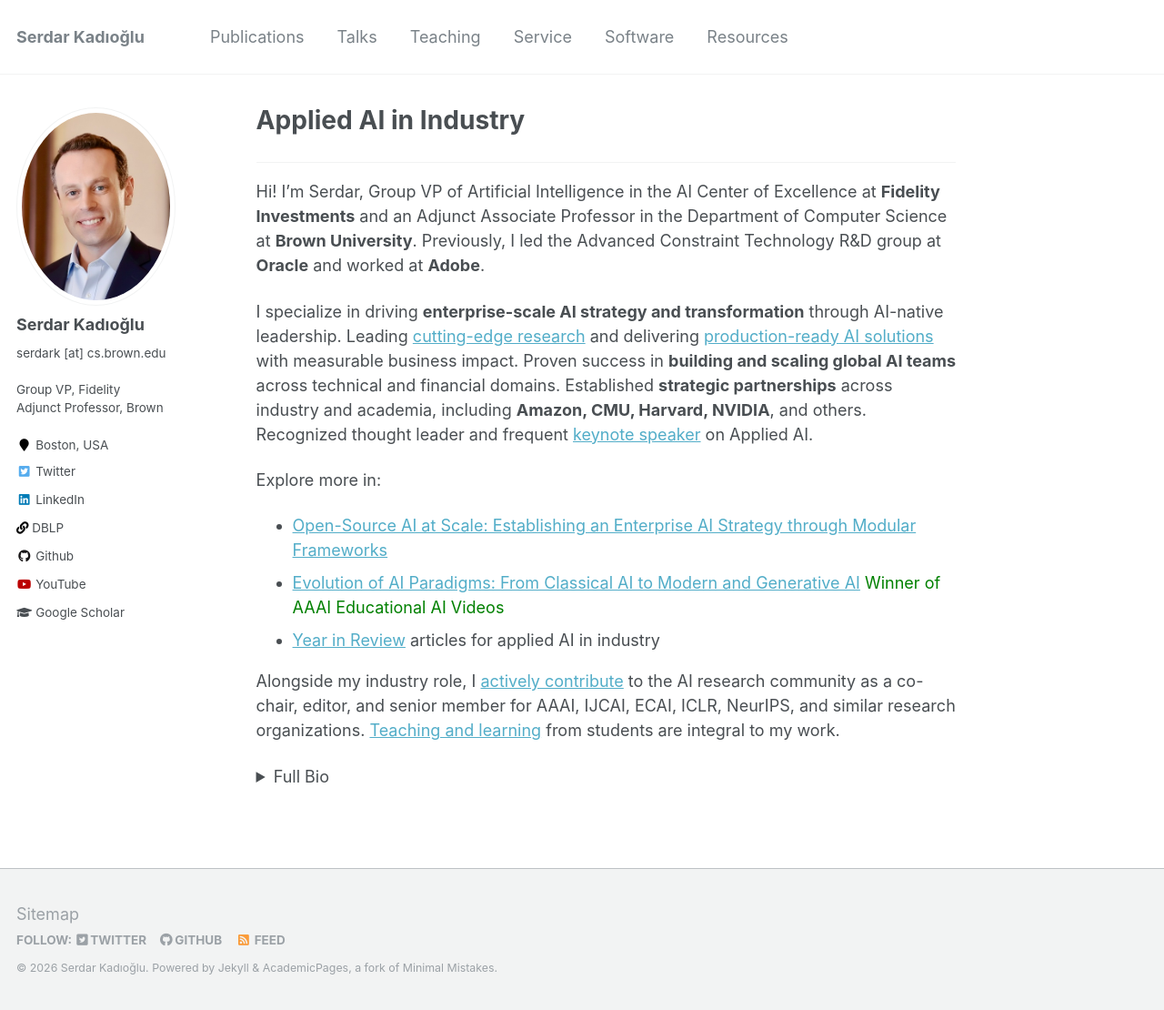
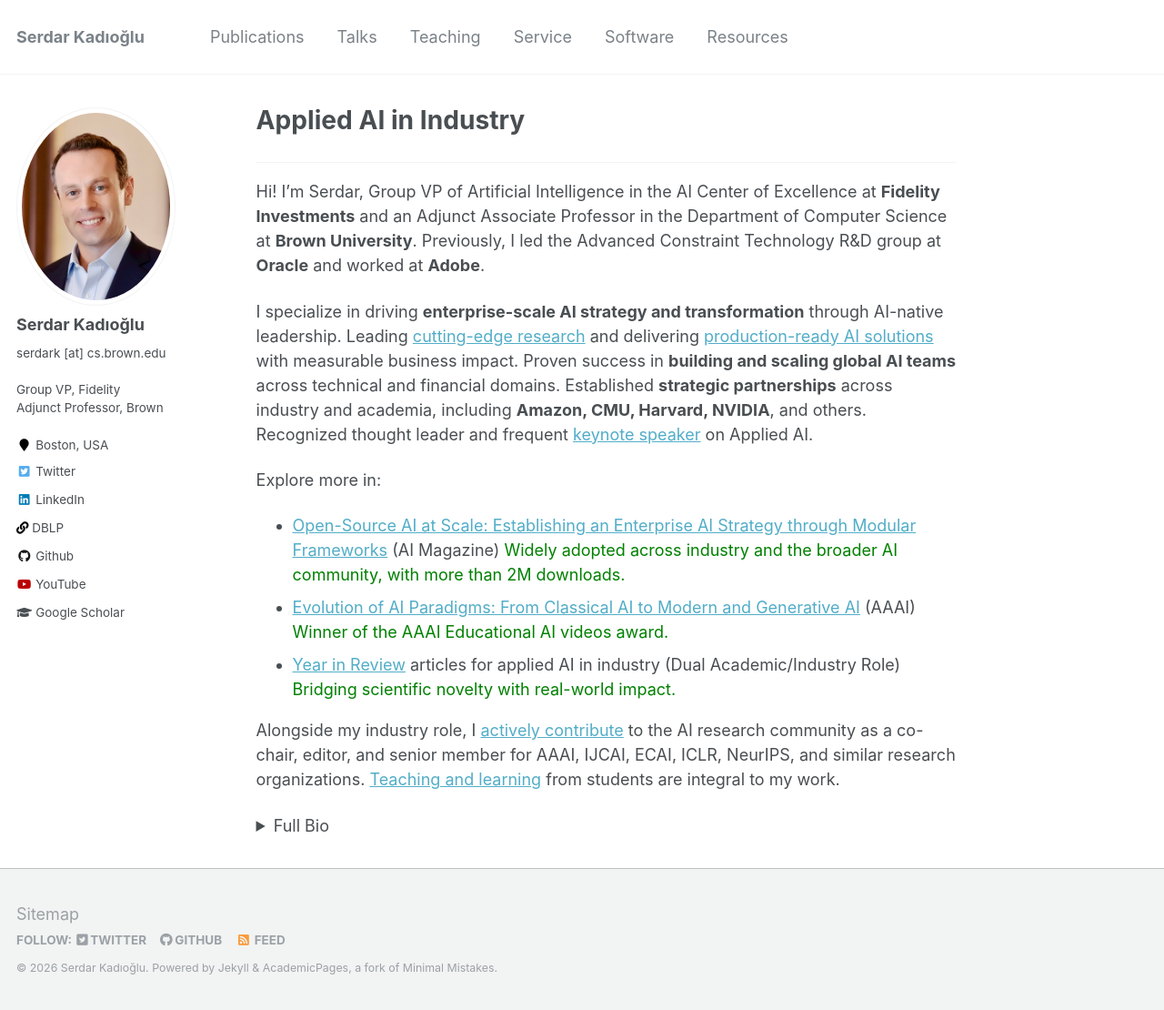
Before and after one commit to skadio/skadio.github.io, a Jekyll site: the page built from _pages/about.md, in a window 1280 px wide and 1110 px high. Shown: the whole window at 91% size. Built offline with Jekyll 4.4.1, drawn with Linux system fonts in a browser that asks for light colours.

Commit message:
Update about.md

```diff
--- a/_pages/about.md
+++ b/_pages/about.md
@@ -16,9 +16,9 @@ I specialize in driving **enterprise-scale AI strategy and transformation** thro
 
 Explore more in:
 
-* [Open-Source AI at Scale: Establishing an Enterprise AI Strategy through Modular Frameworks](https://onlinelibrary.wiley.com/doi/epdf/10.1002/aaai.70032)
-* [Evolution of AI Paradigms: From Classical AI to Modern and Generative AI](https://www.youtube.com/watch?v=8SMmjBQ40YE&list=PL3kNflhPEzie9ivF8N_Z3Ac4d4Sum8iVz&index=3) <span style="color:green">Winner of AAAI Educational AI Videos</span>
-* [Year in Review](https://www.linkedin.com/in/serdark/recent-activity/articles/) articles for applied AI in industry
+* [Open-Source AI at Scale: Establishing an Enterprise AI Strategy through Modular Frameworks](https://onlinelibrary.wiley.com/doi/epdf/10.1002/aaai.70032) (AI Magazine) <span style="color:green"> Widely adopted across industry and the broader AI community, with more than 2M downloads.</span>
+* [Evolution of AI Paradigms: From Classical AI to Modern and Generative AI](https://www.youtube.com/watch?v=8SMmjBQ40YE&list=PL3kNflhPEzie9ivF8N_Z3Ac4d4Sum8iVz&index=3) (AAAI) <span style="color:green">Winner of the AAAI Educational AI videos award.</span>
+* [Year in Review](https://www.linkedin.com/in/serdark/recent-activity/articles/) articles for applied AI in industry (Dual Academic/Industry Role) <span style="color:green"> Bridging scientific novelty with real-world impact.</span>
 
 <!--
 My [algorithmic research](https://skadio.github.io/publications/) is at the intersection of AI and Optimization, while my [practical interests](https://skadio.github.io/software/) are in building robust, scalable, data-driven products that solve business-critical problems.
```
